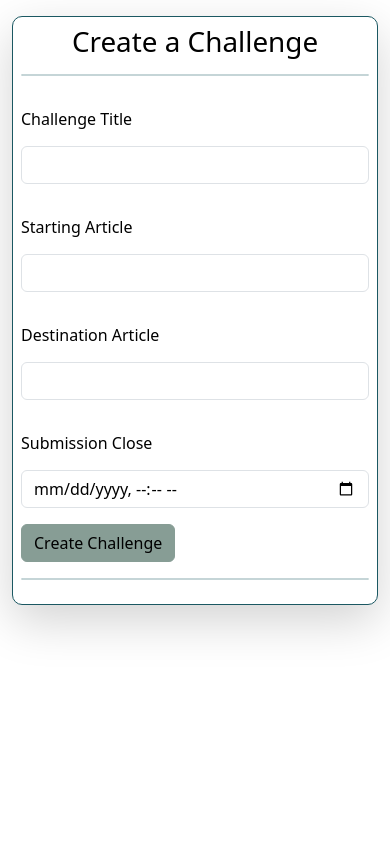
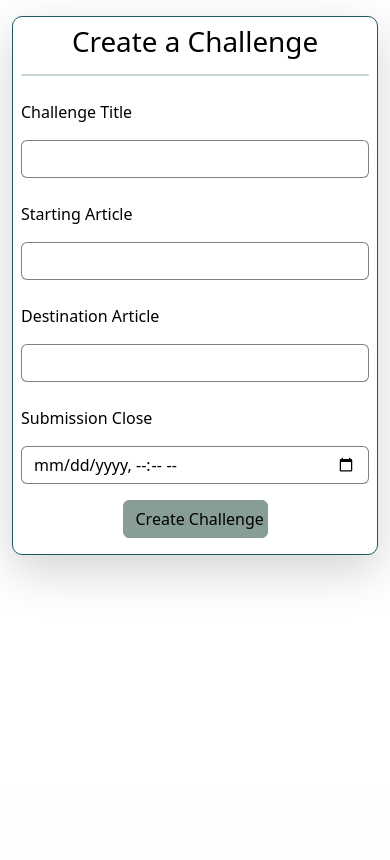
Before and after one commit to RedBlueCarrots/WikiPath, a Flask app: page /create in a window 390 px wide. Shown: the part 56-916 px from the top of the page. After the commit the page ends 639 px from the top, so only its background shows below. Run offline with Flask 3, Linux system fonts and the light colour scheme.

Commit message:
Tweaking create page formatting and breakpoints

```diff
--- a/app/static/styles/main.css
+++ b/app/static/styles/main.css
@@ -69,6 +69,7 @@ body {
 .form-control {
   background-color: var(--bg);
   color: var(--text);
+  border-color: color-mix(in srgb, var(--text) 50%, transparent);
 }
 
 .form-control::placeholder {
--- a/app/templates/base.html
+++ b/app/templates/base.html
@@ -26,9 +26,15 @@
 					<a class="nav-link active" href="{{ url_for('index') }}">Play</a>
 					<a class="nav-link" href="{{ url_for('create') }}">Create </a>
 
-					{% else %}
+					{% elif nav == "create" %}
 					<a class="nav-link" href="{{ url_for('index') }}">Play</a>
 					<a class="nav-link active" href="{{ url_for('create') }}">Create</a>
+
+					{% else %}
+
+					<a class="nav-link" href="{{ url_for('index') }}">Play</a>
+					<a class="nav-link" href="{{ url_for('create') }}">Create</a>
+
 					{% endif %}
 				</div>
 				<form class="d-flex">
--- a/app/templates/create.html
+++ b/app/templates/create.html
@@ -1,17 +1,17 @@
 {% extends "base.html" %}
 
 {%block content%}
-<div class="container-fluid  min-vh-100">
+<div class="container-fluid ">
 	<form class="form" id="createForm" method="post">
-		<div class="container my-3 p-2 challenge-border bg-white shadow-lg">
+		<div class="container my-3 p-2 challenge-border shadow-lg">
 			<h1 class="text-center">Create a Challenge</h1>
 			<hr class="challenge-border">
 			{{ create_form.hidden_tag() }}
 			{% for field in create_form %}
 			{% if field.type == "StringField" or field.type == "DateTimeLocalField" %}
 			<div class="row my-3 gy-2">
-				{{ field.label(class="col-form-label col-sm-2") }}
-				<div class="col-sm-10">
+				{{ field.label(class="form-label col-lg-2 col-md-3 col-sm-4") }}
+				<div class="col">
 					{{ field(class="form-control") }}
 				</div>
 				{% for error in field.errors %}
@@ -20,11 +20,12 @@
 			</div>
 			{% endif %}
 			{% endfor %}
-			<div class="my-3">{{ create_form.submit(class="btn btn-primary") }}</div>
+			<div class="d-flex justify-content-center mb-2">
+				{{ create_form.submit(class="btn btn-primary col-5") }}
+			</div>
 			{% for error in errors %}
-			<span class="col-form-label col-sm-2" style="color: red">{{error}}</span><br>
+			<span class="form-label" style="color: red">{{error}}</span><br>
 			{% endfor %}
-			<hr class="challenge-border">
 		</div>
 	</form>
 </div>
--- a/app/templates/login.html
+++ b/app/templates/login.html
@@ -13,7 +13,7 @@
 				<div class="modal-body">
 					{{ form.hidden_tag() }}
 					<div class="row my-3">
-						{{form.username.label(class="col-form-label col-2")}}
+						{{form.username.label(class="form-label col-2")}}
 						<div class="col-10">
 							{{form.username(class="form-control")}}
 						</div>
```
